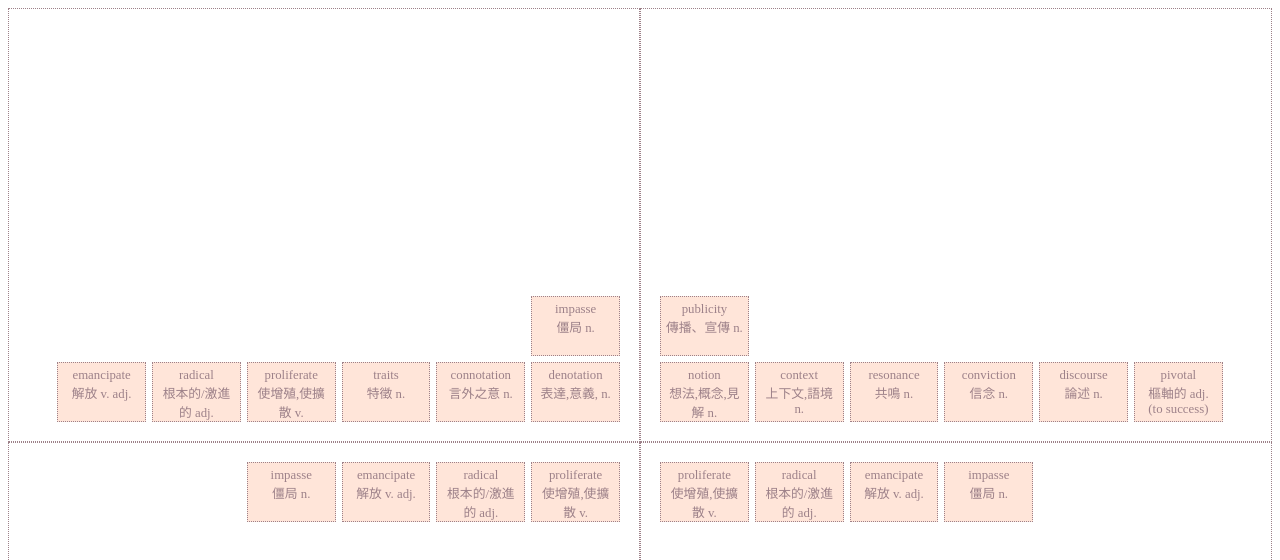
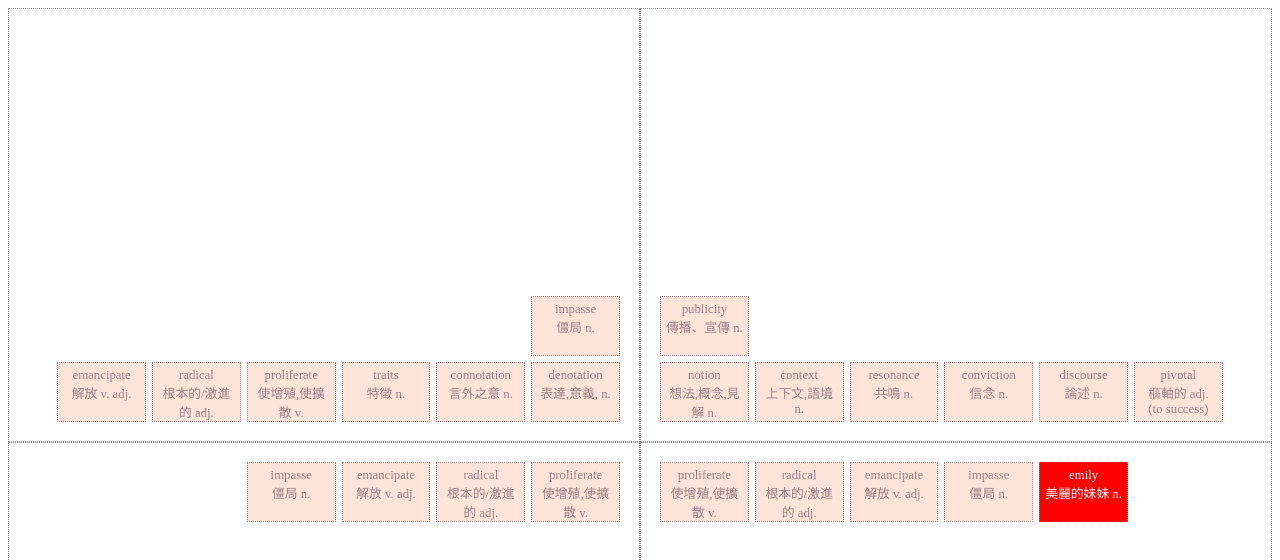
Before and after one commit to thinkthink09/emily-wordwall, a plain HTML site: page index.html in a window 1280 px wide. Shown: the top 560 px of the page. Drawn offline with Linux system fonts and the light colour scheme.

Commit message:
revision 10/21/3pm
added red card css

```diff
--- a/index.html
+++ b/index.html
@@ -105,6 +105,10 @@
         impasse
         <br>僵局 n.
       </li>
+      <li class="card red">
+        emily
+        <br>美麗的妹妹 n.
+      </li>
     </ul>
   </div>
 </body>
--- a/stylesheet.css
+++ b/stylesheet.css
@@ -9,6 +9,11 @@
   margin: 3px;
   text-align: center;
   overflow: hidden
+}
+
+.red {
+  color: white;
+  background-color: red;
 }
 
 .wall {
```
